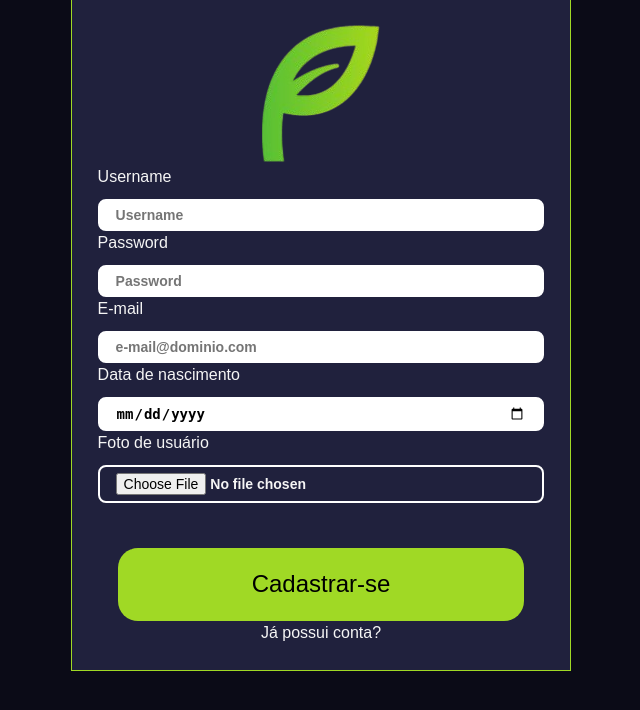
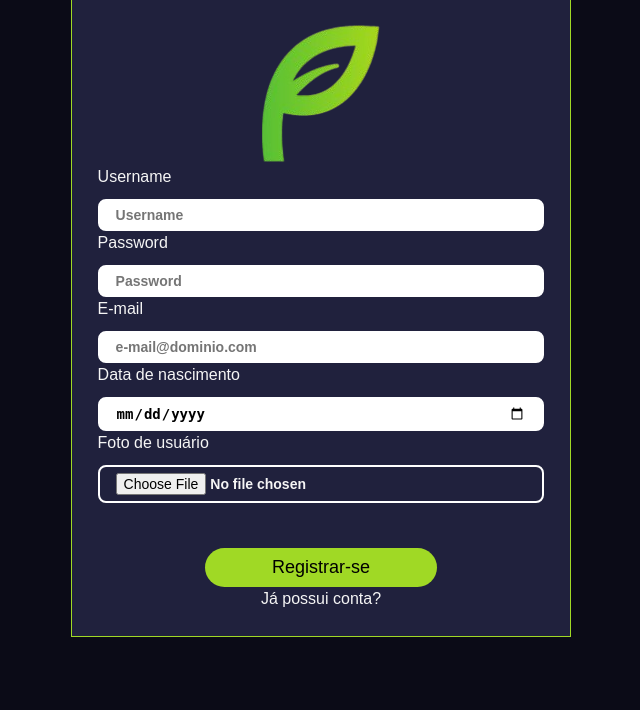
Before and after one commit to Jvictoroak/Exp_Criativa, a Python web app: template theme/templates/register.html in a window 1280 px wide. Shown: the part 27-737 px from the top of the page, without its empty margins (377-1017 px from the left). Run offline with Jinja, Linux system fonts and the light colour scheme; the template is opened without the code that fills it, so the values that code supplies are empty; some libraries are stand-ins or nearby versions.

Commit message:
Diminui o botão de login e registro. tirei o latim

```diff
--- a/theme/assets/pages/css/login-register.css
+++ b/theme/assets/pages/css/login-register.css
@@ -58,9 +58,9 @@ input {
 /* Botão de login com fundo verde, bordas arredondadas e texto grande */
 #button-login {
     background-color: var(--verde-1);
-    font-size: x-large;
+    font-size: large;
     border-radius: 20px;
-    padding: 5% 30%;
+    padding: 2% 15%;
     display: flex;
     margin: auto;
     font-family: Arial, Helvetica, sans-serif;
--- a/theme/templates/index.html
+++ b/theme/templates/index.html
@@ -40,7 +40,7 @@
         <section id="popup-publicacao" class="popup-publicacao">
             <div class="conteudo">
                 <div class="fechar" id="fechar-popup">X</div>
-                <div class="imagem-container"><img src="" alt="" class="imagem"></div>
+                <div class="imagem-container"><img src="../assets/img/post_4.webp" alt="" class="imagem"></div>
                 <div class="descricao">
                     <div class="perfil">
                         <div class="imagem-container">
--- a/theme/templates/register.html
+++ b/theme/templates/register.html
@@ -41,7 +41,7 @@
 
         </form>
         <div class="conta">
-            <button id="button-login" onclick="verificarCadastro()">Cadastrar-se</button>
+            <button id="button-login" onclick="verificarCadastro()">Registrar-se</button>
             <a href="login.html">Já possui conta?</a>
         </div>
     </div>
```
Also changed, not shown: theme/component/criar/component.html (+18 -18 lines).
